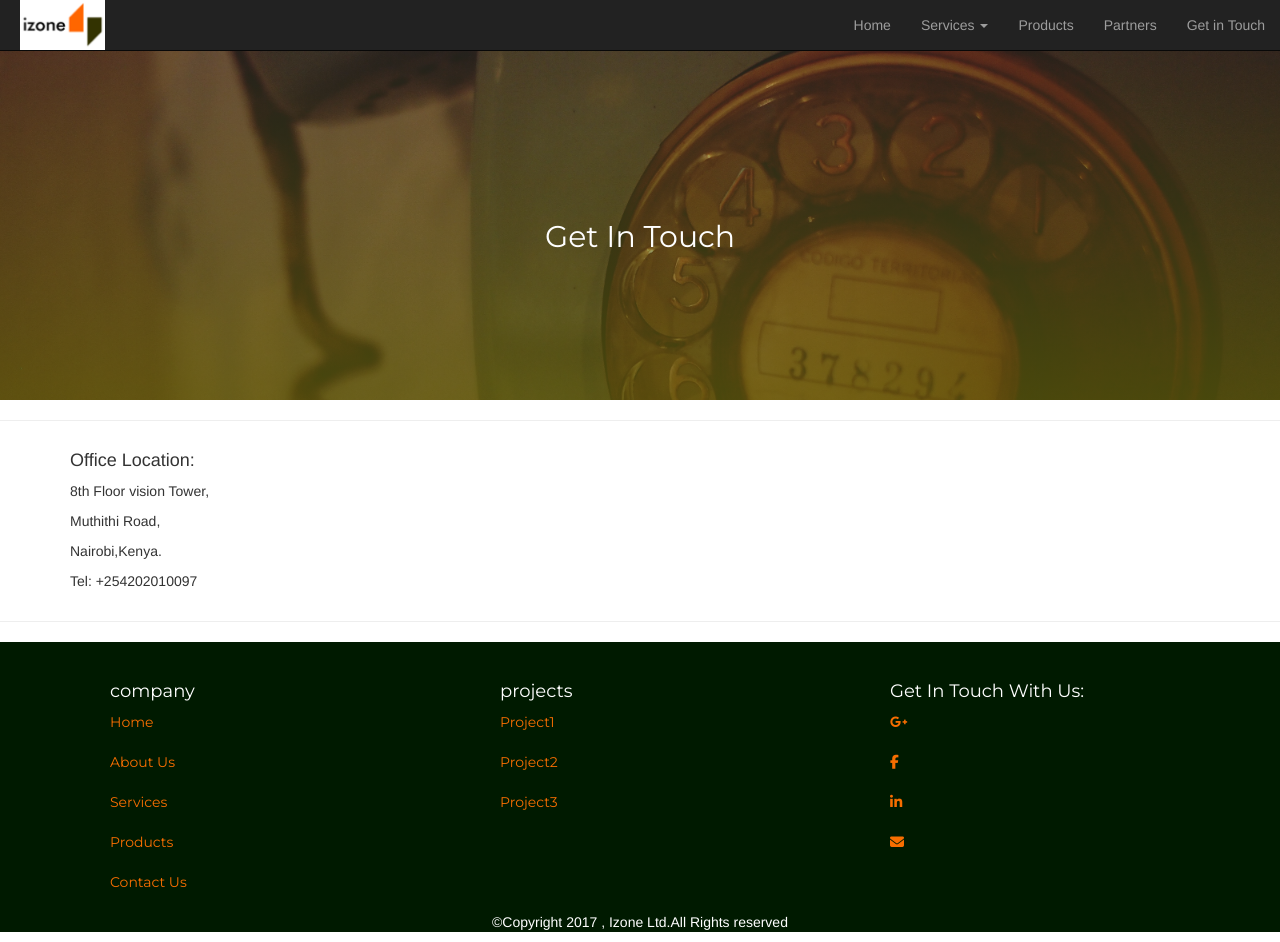
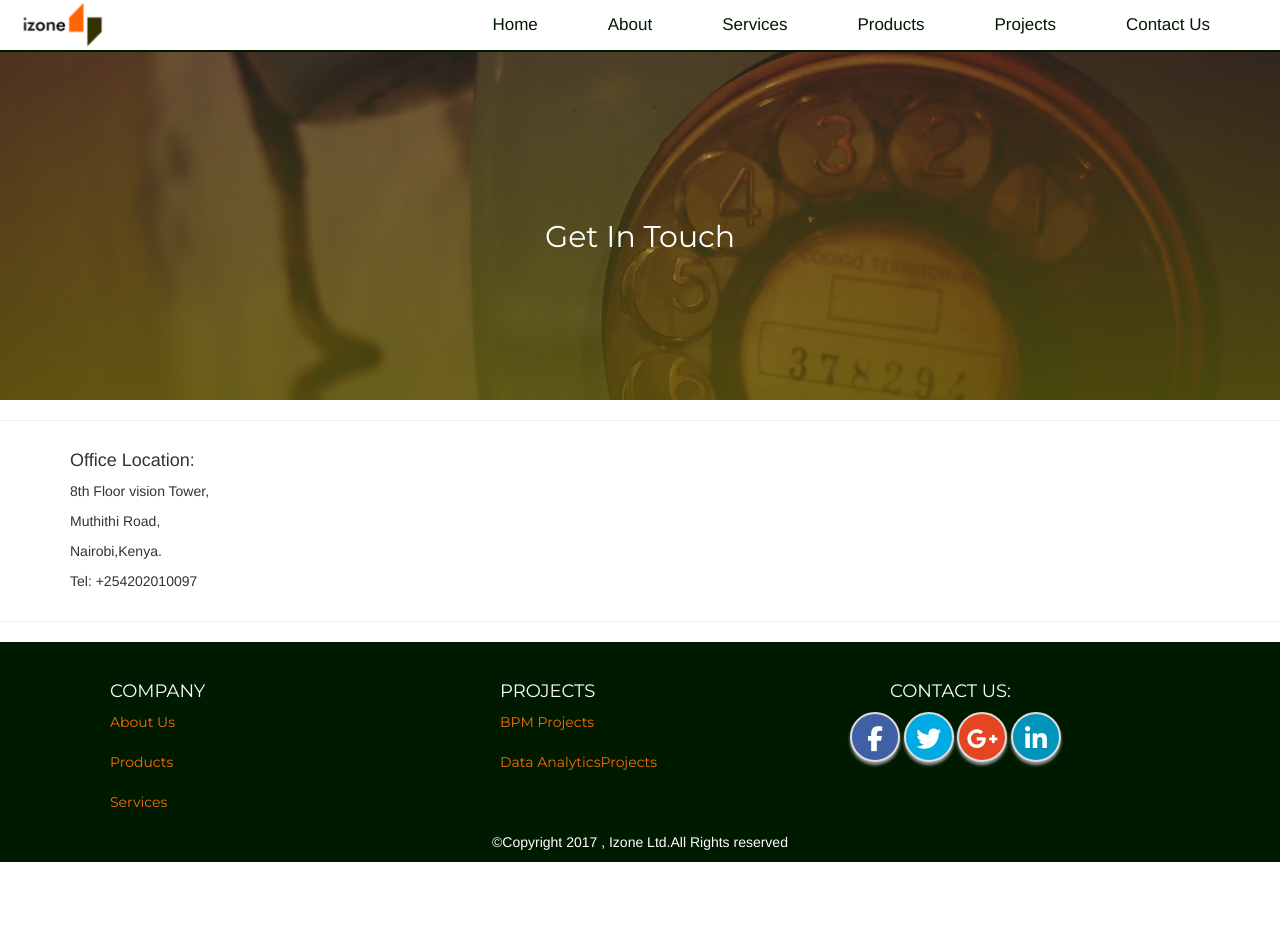
Before and after one commit to Ruthiegitau/web, a plain HTML site: page contact.html in a window 1280 px wide. After the commit the page ends 862 px from the top, so only its background shows below. Drawn offline with nearby package versions, Linux system fonts and the light colour scheme.

Commit message:
nav and footer modification

```diff
--- a/contact.html
+++ b/contact.html
@@ -15,8 +15,7 @@
 </head>
 
 <body>
-	<div>
-		<nav class="navbar navbar-inverse navbar-fixed-top navbar navbar-right">
+	<nav class="navbar navbar-default navbar-fixed-top navbar navbar-right ">
 		<div class="container-fluid">
 			<div class="navbar-header">
 				<button type="button" class="navbar-toggle collapsed toggle-left" data-toggle="collapse" data-target="#bs-example-navbar-collapse-1" aria-expanded="false">
@@ -29,17 +28,12 @@
 			<a class="navbar-brand" href="index.html"><img id="logo" src="./images/img/logo.png" izone alt="Izone"></a>
 			<div class="collapse navbar-collapse pull-right" id="bs-example-navbar-collapse-1">
 				<ul class="nav navbar-nav" id="navnav">
-						<li><a href="index.html">Home <span class="sr-only"></span></a></li>
-						<li class="dropdown"><a class="dropdown-toggle" data-toggle="dropdown" href="services.html">Services <span class="caret"></span></a>
-							<ul class="dropdown-menu pull-right" "navbar-inverse">
-								<li class="li-text"><a href="bpm.html">BPM Consultancy</a></li>
-								<hr>
-								<li><a href="analytics.html">Analytics Consultancy</a></li>
-							</ul>
-						</li>
+					<li><a href="index.html" class="selected">Home<span class="sr-only"></span></a></li>
+					<li><a href="about.html">About</a></li>
+					<li><a href="services.html">Services</a></li>
 					<li><a href="products.html">Products</a></li>
-						<li><a href="partners.html">Partners</a></li>
-						<li><a href="contact.html">Get in Touch</a></li>
+					<li><a href="projects.html">Projects</a></li>
+					<li><a href="contact.html">Contact Us</a></li>
 				</ul>
 			</div>
 		</div>
@@ -71,41 +65,34 @@
 			<div class="container">
 				<div class="row">
 					<div class="col-md-4" id="col-text">
-						<h4 class="txt">company</h4>
+						<h4 class="txt">COMPANY</h4>
 						<ul class="comul">
-							<li><a href="index.html">Home</a></li><br>
 							<li><a href="about.html">About Us</a></li><br>
-							<li><a href="bpm.html">Services</a></li><br>
 							<li><a href="products.html">Products</a></li><br>
-							<li><a href="contact.html">Contact Us</a></li>
-
-
+							<li><a href="services.html">Services</a></li>
 						</ul>
 
 					</div>
 
 					<div class="col-md-4" id="col-text">
-						<h4 class="txt">projects</h4>
+						<h4 class="txt">PROJECTS</h4>
 						<ul class="pop-ul">
-							<li><a href="projects.html">Project1</a></li><br>
-							<li><a href="#">Project2</a></li><br>
-							<li><a href="#">Project3</a></li><br>
-
+							<li><a href="projects.html">BPM Projects</a></li><br>
+							<li><a href="#">Data AnalyticsProjects</a></li><br>
 						</ul>
 
 					</div>
+					<div class="wrapper">
 						<div class="col-md-4" id="col-text">
-						<h4 class="txt">Get In Touch With Us:</h4>
-						<ul>
-							<li><a href="#"><i class="fa fa-google-plus " aria-hidden="true"></a></i>
-							</li><br>
-							<li><a href="https://www.facebook.com/Izone-Limited-Kenya-465254170232287/"><i class="fa fa-facebook " aria-hidden="true"></a></i>
-							</li><br>
-							<li><a href="#"><i class="fa fa-linkedin " aria-hidden="true"></a></i>
-							</li><br>
-							<li><a href="https://mail.google.com/izonekenya@gmail.com	"><i class="fa fa-envelope" aria-hidden="true"></a></i>
-							</li><br>
-						</ul>
+							<h4 class="txt">CONTACT US:</h4>
+							<div id="social">
+								<a class="facebookBtn smGlobalBtn" href="https://www.facebook.com/Izone-Limited-Kenya-465254170232287/"></a>
+								<a class="twitterBtn smGlobalBtn" href="#"></a>
+								<a class="googleplusBtn smGlobalBtn" href="https://plus.google.com/108620904799593196950?hl=en"></a>
+								<a class="linkedinBtn smGlobalBtn" href="https://www.linkedin.com/in/solomon-maina-99437223/"></a>
+
+							</div>
+
 						</div>
 					</div>
 				</div>
@@ -116,9 +103,8 @@
 						<center>&#169;Copyright 2017 , Izone Ltd.All Rights reserved</center>
 					</p>
 				</div>
-
-
 		</footer>
+		</div>
 </body>
 
 </html>
```
Lines whose indentation alone changed are shown as unchanged.
